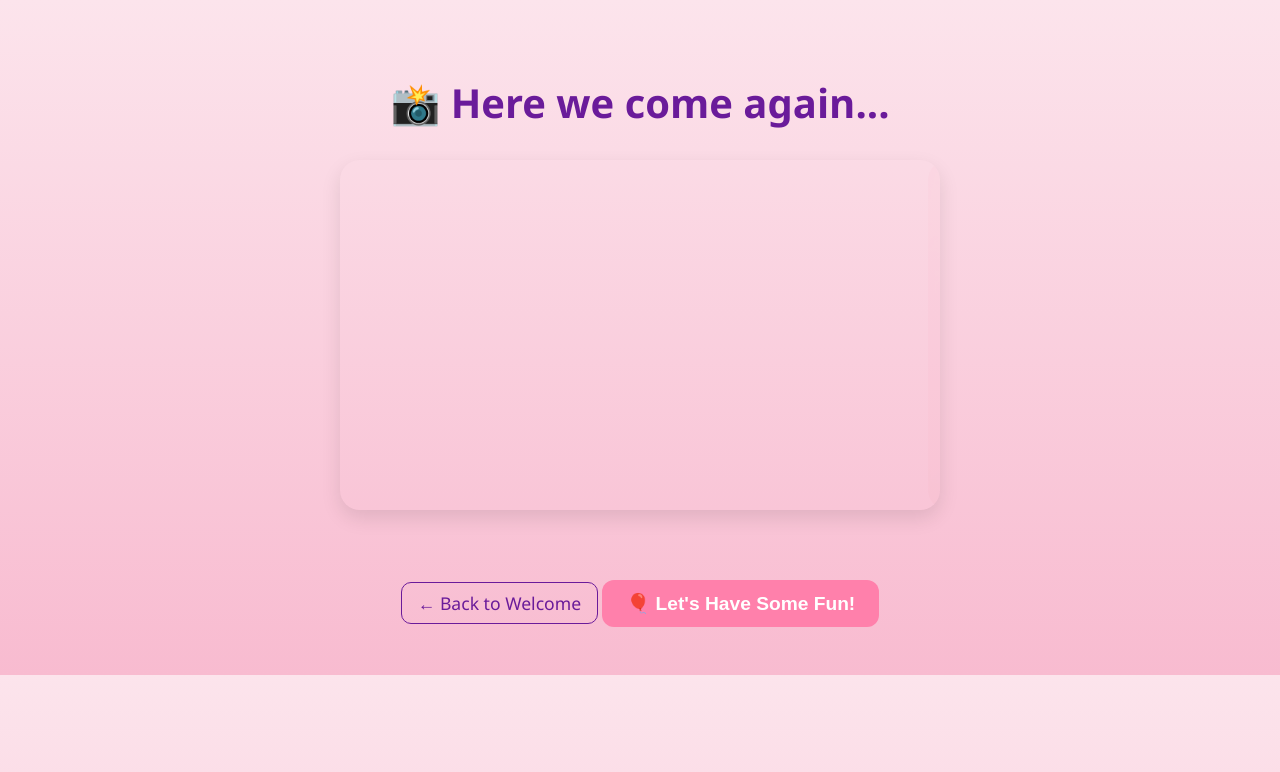
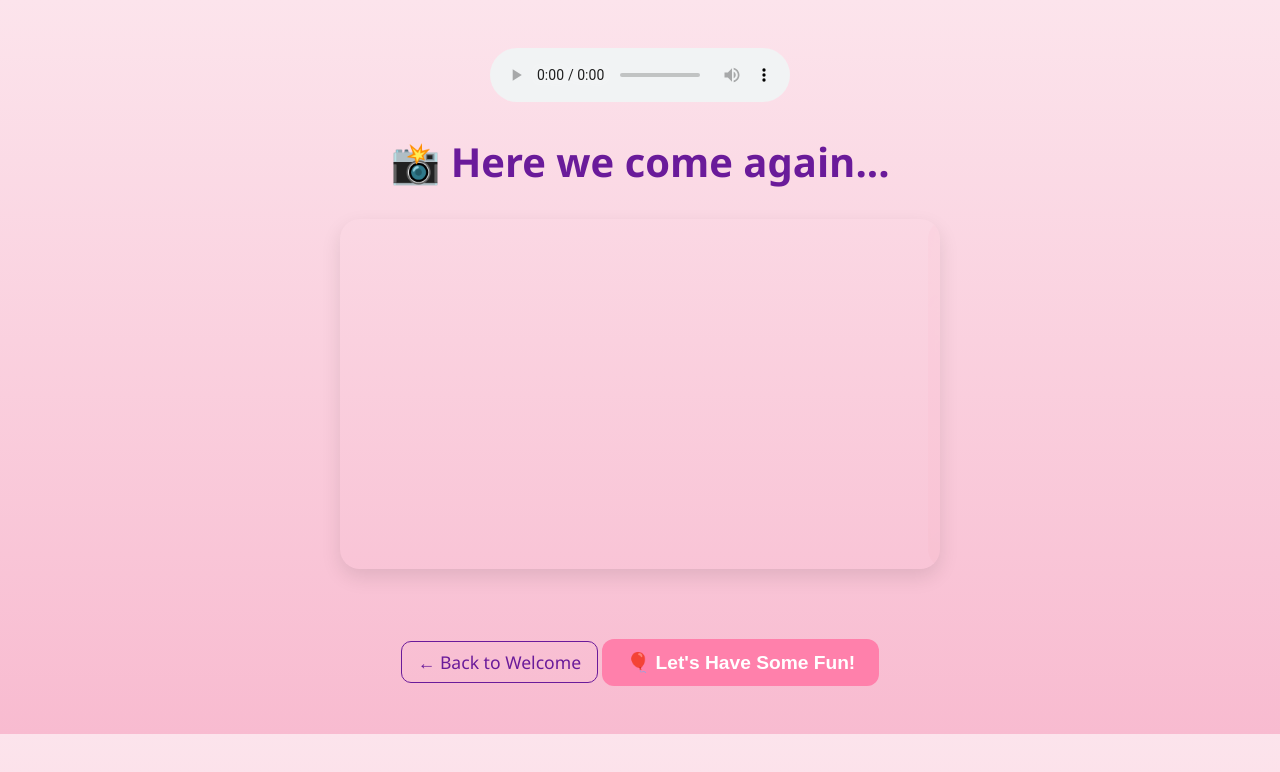
Before and after one commit to chhavic4004/birthday_project, a plain HTML site: page memories.html in a window 1280 px wide. Drawn offline with Linux system fonts and the light colour scheme.

Commit message:
Describe your change here

```diff
--- a/memories.html
+++ b/memories.html
@@ -7,7 +7,8 @@
   <link rel="stylesheet" href="style/memories.css" />
 </head>
 <body>
-    <audio id="bgMusic" loop>
+    <audio controls loop>
+
         <source src="audio/pure-love-304010.mp3" type="audio/mpeg">
         Your browser does not support the audio element.
       </audio>
```
